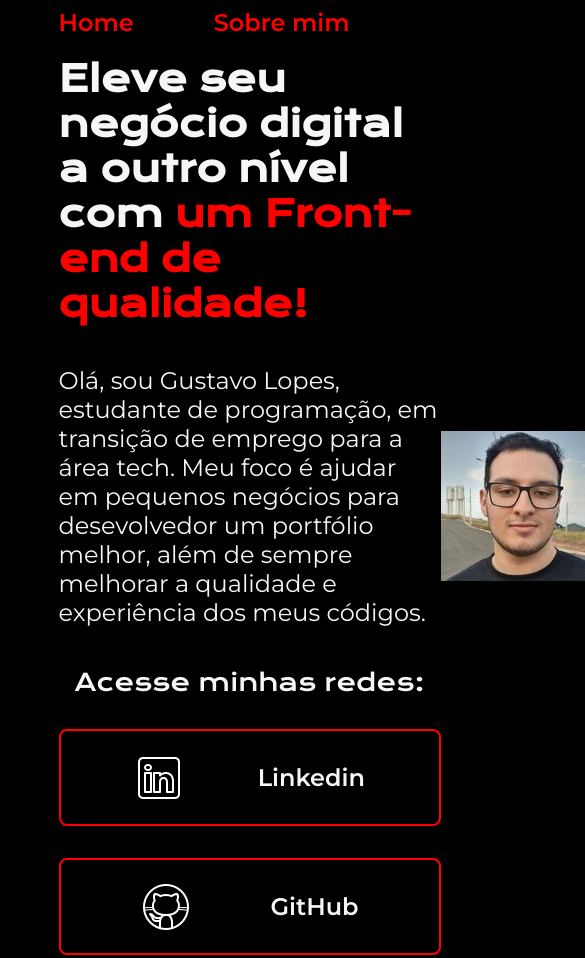
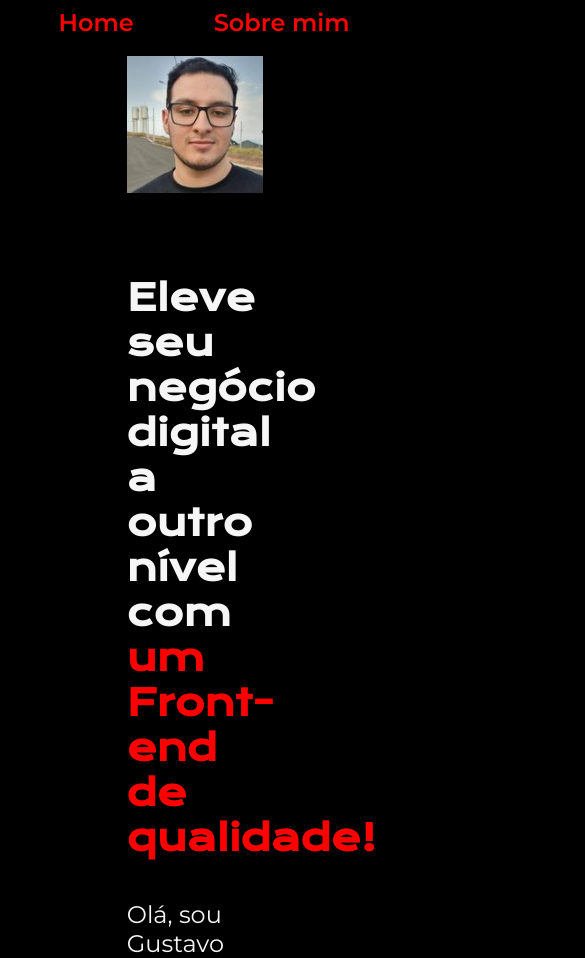
Before and after one commit to guh99998/Alura-HTML, a plain HTML site: page index.html in a window 390 px wide. Shown: the top 958 px of the page, 585 px wide, since content can reach past the window. Drawn offline with nearby package versions, Linux system fonts and the light colour scheme.

Commit message:
Alterado style.css

```diff
--- a/styles/style.css
+++ b/styles/style.css
@@ -63,12 +63,13 @@ body
     display: flex;
     align-items: center;
     justify-content: space-between;
+    gap: 82px;
 }
 
 .container__content
 {
     display: flex;
-    width: 615px;
+    width: 50%;
     height: auto;
     flex-direction: column;
     gap: 40px;
@@ -105,7 +106,7 @@ body
 .link
 {
     display: flex;
-    width: 378px;
+    width: 50%;
     font-weight: 600;
     text-decoration: none;
     color: var(--cor-texto);
@@ -118,6 +119,11 @@ body
     align-items: center;
     justify-content: space-evenly;
     cursor: pointer;
+}
+
+.imagem-gustavo
+{
+    width: 50%;
 }
 
 .link:hover
@@ -138,3 +144,11 @@ body
     font-family: var(--fonte-secundaria);
     font-size: 1.5rem;
 }
+
+@media (max-width: 1200px)
+{
+    .container
+    {
+        flex-direction: column-reverse;
+    }
+}
```
